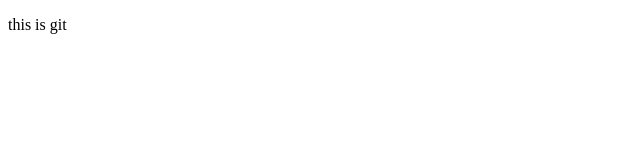
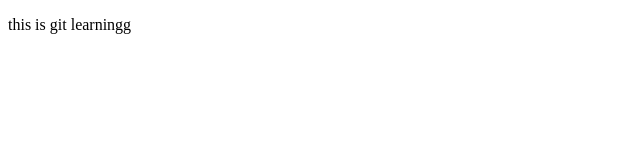
Before and after one commit to Yuvrajdabhade/TicTacToe, a plain HTML site: page game.html in a window 1280 px wide. Shown: the full height of the page, 0-640 px from the left. Drawn offline with Linux system fonts and the light colour scheme.

Commit message:
git learning

```diff
--- a/game.html
+++ b/game.html
@@ -9,4 +9,4 @@
 
 </body>
 </html>
-<p>this is git</p>
+<p>this is git learningg</p>
```
